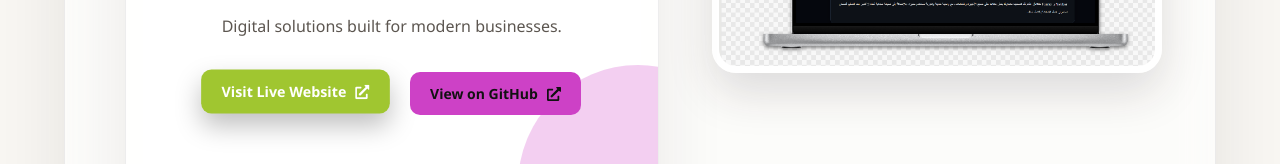
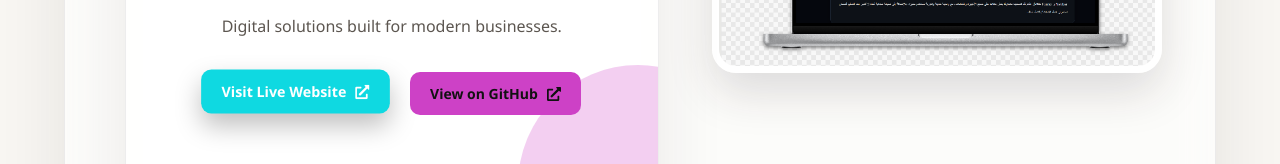
Before and after one commit to khalidmuhamadmuhamad80-arch/portfolio-frontend, a React app: page /projects/mk-web-studio in a window 1280 px wide. In both pictures the pointer is over the link 295 px from the left and 614 px from the top of the page. Shown: the part 521-685 px from the top of the page. Built offline with nearby package versions, Linux system fonts and the light colour scheme; no server answers; the HTML template or start-up script is replaced by a standard one.

Commit message:
Update project hero button styles

```diff
--- a/src/components/mkwebstudio.css
+++ b/src/components/mkwebstudio.css
@@ -384,7 +384,7 @@
 .mk-project-link.live-link:hover {
   transform: translateY(-2px) scale(1.02);
 
-  background: #a0c630;
+  background: #0fd9e1;
 
   color: #ffffff;
 
```
